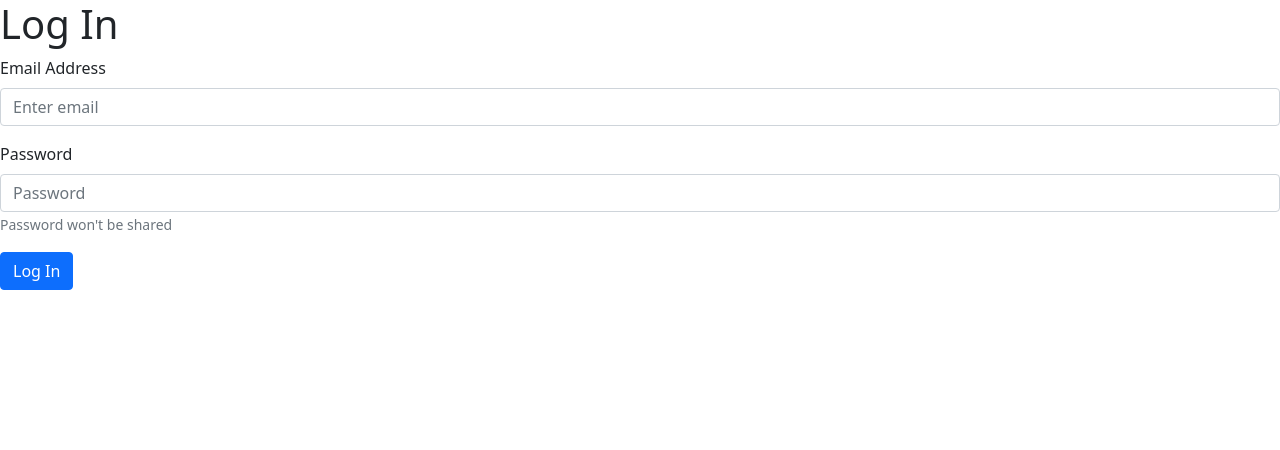
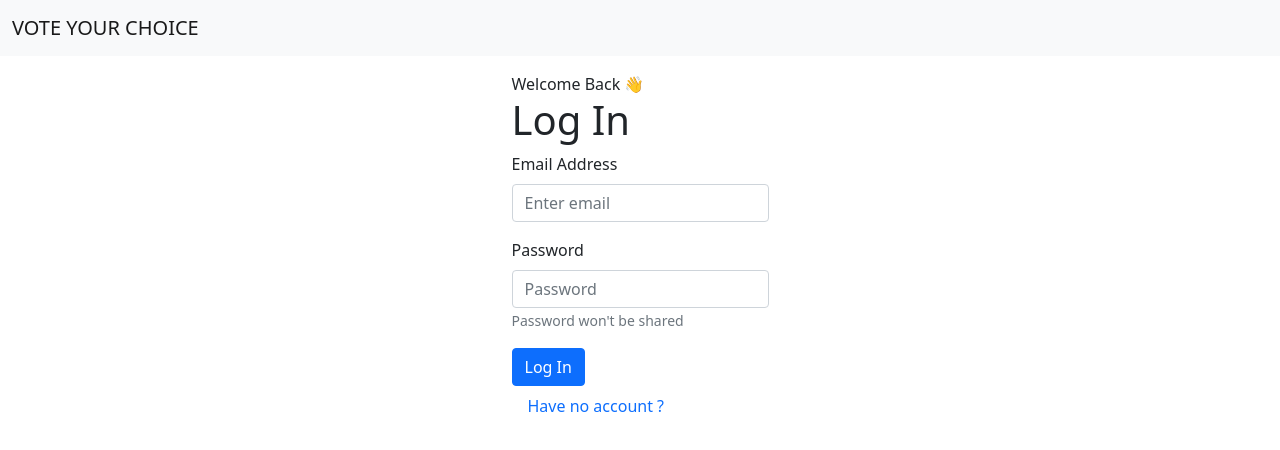
Before and after one commit to SauveJeanLuc/vote-mern, a React (Vite) app in the folder client/: page / in a window 1280 px wide. Shown: the top 450 px of the page. Built offline with nearby package versions, Linux system fonts and the light colour scheme.

Commit message:
LogIn refined

```diff
--- a/client/src/pages/auth/LogIn.jsx
+++ b/client/src/pages/auth/LogIn.jsx
@@ -1,17 +1,53 @@
-import { Button, Form } from 'react-bootstrap'
+import { Button, Form, Container, Nav} from 'react-bootstrap'
 import 'bootstrap/dist/css/bootstrap.min.css';
-
+import NavigationBar from '../../components/NavigationBar';
+import { useState } from 'react';
 
 export default function Login () {
+
+    const [email, setEmail] = useState('')
+    const [password, setPassword] = useState('')
+
+    async function handleLogin(event){
+        event.preventDefault()
+
+        const response = await fetch('http://localhost:3030/api/user/login', {
+            method: 'POST',
+            headers: {
+                'Content-Type' : 'application/json'
+            },
+            body: JSON.stringify({
+                email,
+                password,
+            })
+        })
+
+        const data = await response.json();
+
+        if(data.user){
+            localStorage.setItem('token', data.token)
+            window.location.href = '/admin'
+        }else {
+            alert('Please check your username and pass');
+        }
+
+    }
+
     return(
         <>
-            <form>
-                <Form>
+            <NavigationBar isLoggedIn={false} />
+            <Container className="d-flex justify-content-center align-items-center p-3 col-4">
+                {/* <form onSubmit={handleLogin}> */}
+
+                    <Form onSubmit={handleLogin}>
+                        <span> Welcome Back 👋 </span>
                         <h1>Log In</h1>
 
                         <Form.Group className='mb-3' controlId='formBasicEmail'>
                             <Form.Label> Email Address </Form.Label>
                             <Form.Control
+                                value={email}
+                                onChange={(event) => {setEmail(event.target.value)}}
                                 type = "email"
                                 placeholder = "Enter email"
                             />
@@ -20,6 +56,8 @@ export default function Login () {
                         <Form.Group className='mb-3' controlId='formBasicPassword'>
                             <Form.Label> Password </Form.Label>
                             <Form.Control
+                                value={password}
+                                onChange={(event) => {setPassword(event.target.value)}}
                                 type = "password"
                                 placeholder = "Password"
                             />
@@ -28,8 +66,11 @@ export default function Login () {
 
                         <Button type="submit"> Log In </Button>
 
+                        <Nav.Link onClick={() => {window.location.href = '/register'}}> Have no account ? </Nav.Link>
+
                     </Form>
-            </form>
+                {/* </form> */}
+            </Container>
         </>
     )
 }
```
Lines whose indentation alone changed are shown as unchanged.
